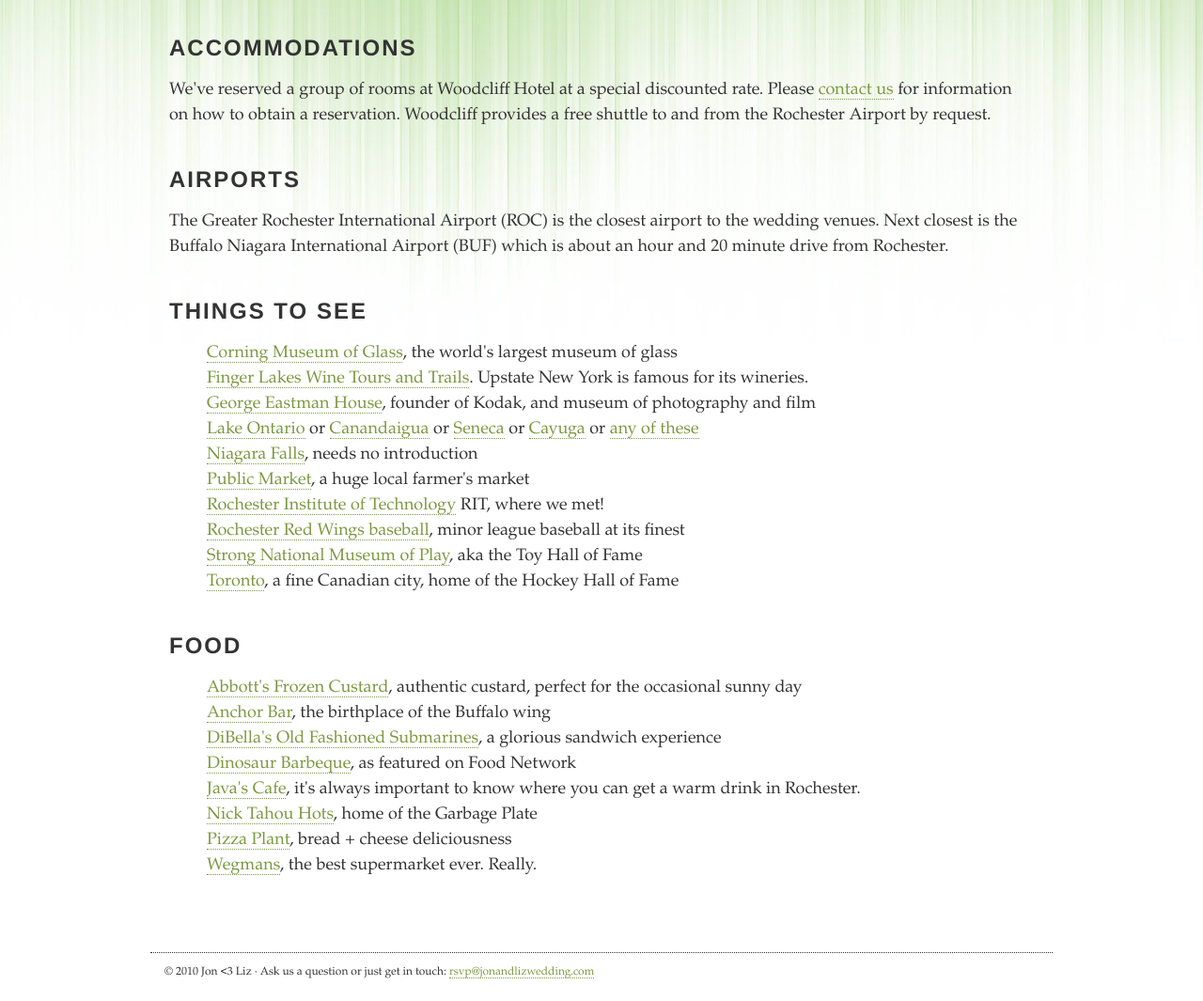
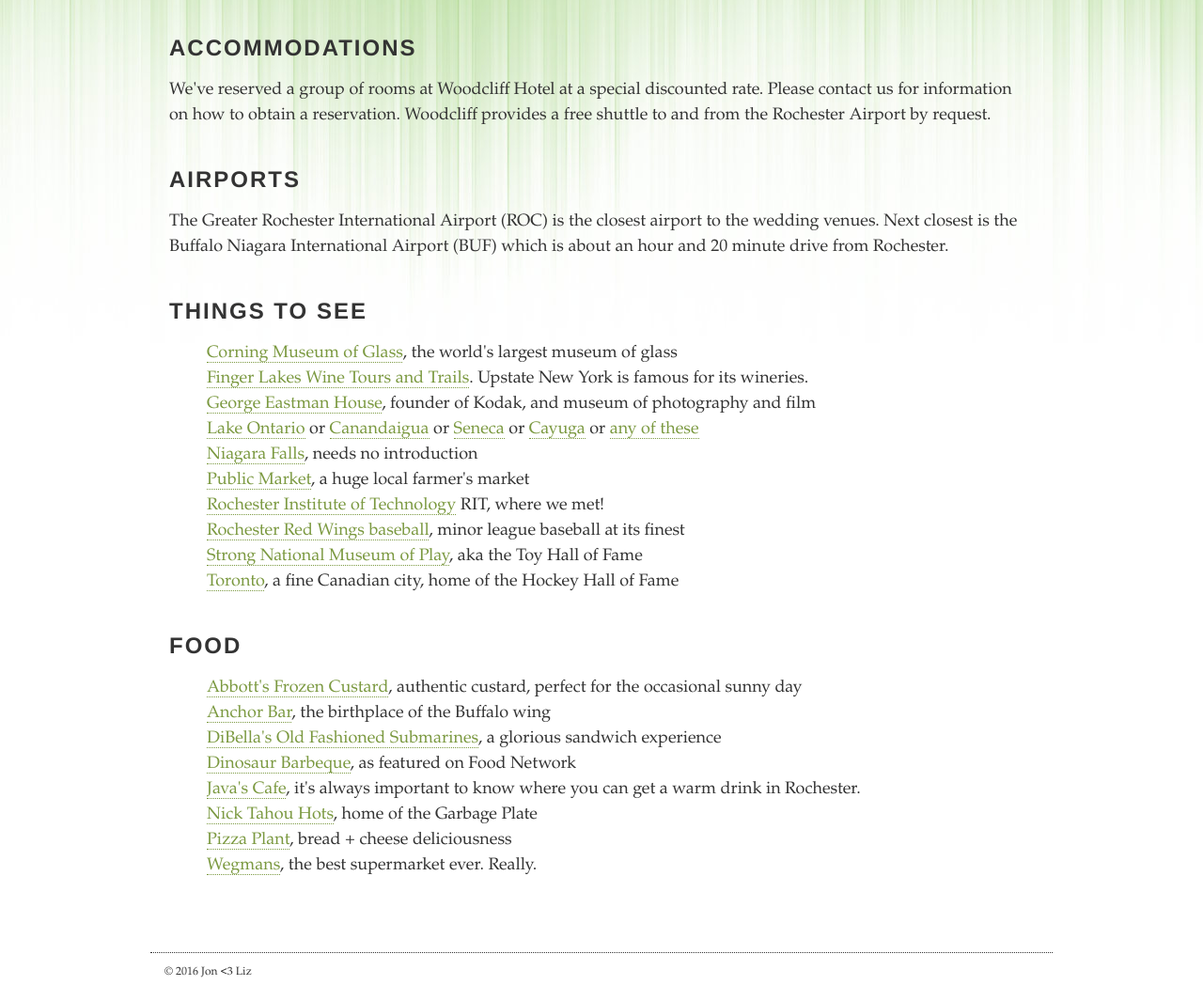
Before and after one commit to newtang/jonandlizwedding, a website: page html/outoftowners.html in a window 1280 px wide. Shown: the part 235-1300 px from the top of the page at 94% size. Drawn offline with Linux system fonts and the light colour scheme; files that its build step writes are made by us from their sources; files whose address does not match are found by name.

Commit message:
Removing email address. Changing copyright to 2016.

```diff
--- a/html/outoftowners.html
+++ b/html/outoftowners.html
@@ -31,7 +31,7 @@
 <h1>From Out of Town?</h1>
 
 <h2>Accommodations</h2>
-<p>We've reserved a group of rooms at Woodcliff Hotel at a special discounted rate. Please <a href="mailto: rsvp@jonandlizwedding.com">contact us</a> for information on how to obtain a reservation. Woodcliff provides a free shuttle to and from the Rochester Airport by request.
+<p>We've reserved a group of rooms at Woodcliff Hotel at a special discounted rate. Please contact us for information on how to obtain a reservation. Woodcliff provides a free shuttle to and from the Rochester Airport by request.
 </p>
 
 <h2>Airports</h2>
@@ -67,8 +67,7 @@
 </div>
 
 <div class="footer">
-&copy; 2010 Jon &lt;3 Liz  &middot; Ask us a question or just get in touch: <a href="mailto:rsvp@jonandlizwedding.com">rsvp@jonandlizwedding.com</a>
-
+&copy; 2016 Jon &lt;3 Liz
 </div>
 
 </div>
```
Also changed, not shown: html/ceremony.html (+1 -1 lines), html/howwemet.html (+1 -1 lines), html/index.html (+2 -2 lines), html/reception.html (+1 -1 lines), html/registry.html (+1 -1 lines), html/weddingparty.html (+1 -1 lines).
